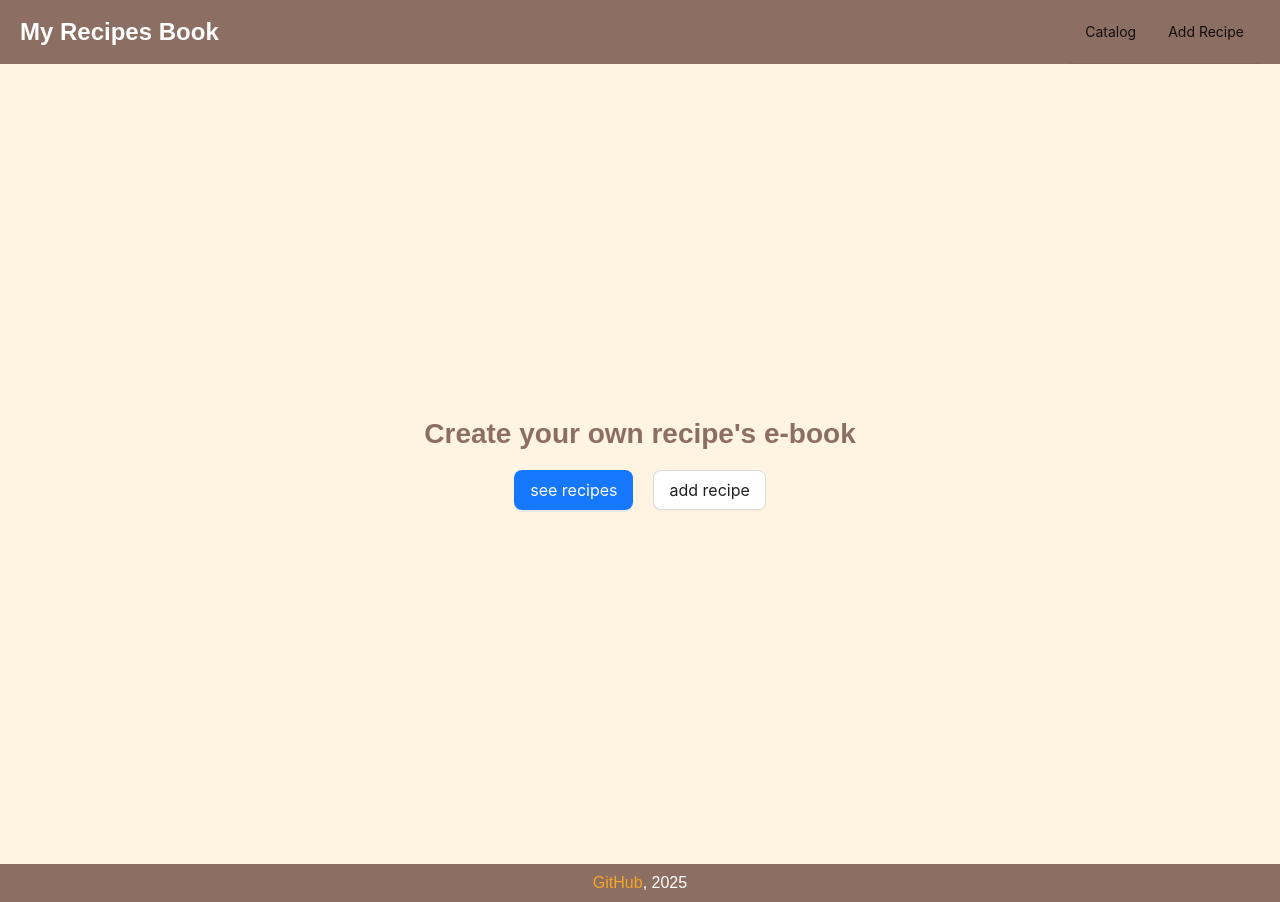
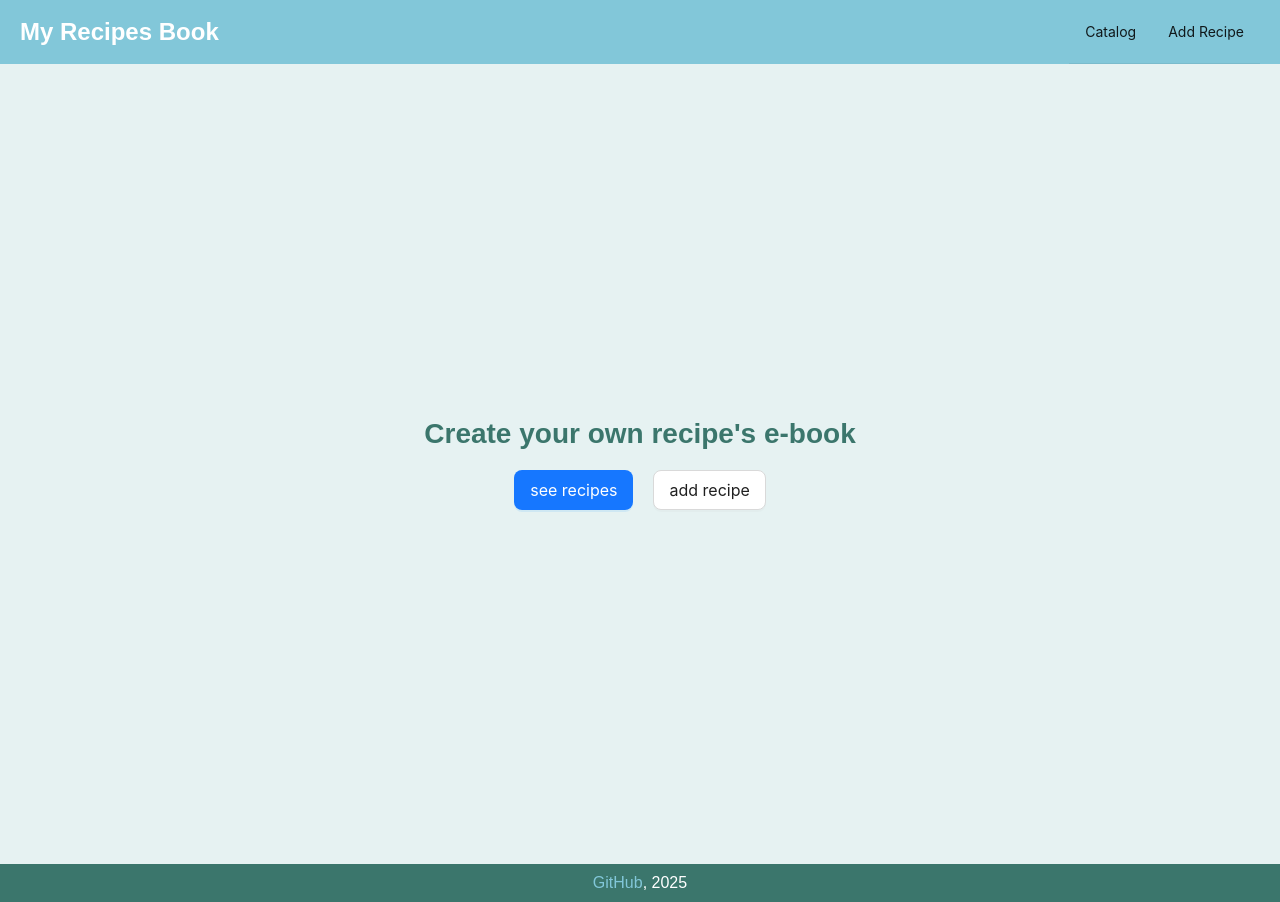
Before and after one commit to shumilika/recipes_book, a Next.js app: page / in a window 1280 px wide. Built offline with nearby package versions, Linux system fonts and the light colour scheme.

Commit message:
changes styles

```diff
--- a/src/app/globals.css
+++ b/src/app/globals.css
@@ -17,8 +17,8 @@ body {
 }
 
 body {
-  color: var(--foreground);
-  background: var(--background);
+  background-color: #E6F2F2;
+  color: #1F4E4E;
   font-family: Arial, Helvetica, sans-serif;
   -webkit-font-smoothing: antialiased;
   -moz-osx-font-smoothing: grayscale;
--- a/src/styles/catalog.module.css
+++ b/src/styles/catalog.module.css
@@ -1,6 +1,6 @@
 .layout {
     min-height: 100vh;
-    background: #f5f5f5;
+    background-color: #E6F2F2;
   }
 
   .content {
--- a/src/styles/currentRecipePage.module.css
+++ b/src/styles/currentRecipePage.module.css
@@ -1,6 +1,6 @@
 .content {
     padding: 20px;
-    background-color: #fafafa;
+    background-color: #E6F2F2;
   }
 
   .recipeHeader {
--- a/src/styles/navigationHeader.module.css
+++ b/src/styles/navigationHeader.module.css
@@ -3,7 +3,7 @@
   justify-content: space-between;
   align-items: center;
   padding: 20px;
-  background-color: #8d6e63;
+  background-color: #82C7D9;;
   color: #fff;
 }
 
@@ -13,10 +13,22 @@
   margin: 0;
 }
 
+.logo a{
+  color: #fff;
+  text-decoration: none;
+}
 .logo a:hover{
-  color: #fff;
+  color: #A8D5BA;
 }
 
   .menu {
     background: transparent;
   }
+
+  .menu .ant-menu-item a{
+    color: #fff;
+  }
+
+  .menu .ant-menu-item-active a:hover {
+    color: #A8D5BA; /* Нежно-зеленый акцент */
+  }
--- a/src/styles/page.module.css
+++ b/src/styles/page.module.css
@@ -3,29 +3,7 @@
     flex-direction: column;
     min-height: 100vh;
     font-family: Arial, sans-serif;
-    background-color: #fff4e1;
     color: #333;
-  }
-
-
-
-  .navList {
-    display: flex;
-    gap: 20px;
-    list-style: none;
-    margin: 0;
-    padding: 0;
-  }
-
-  .navLink {
-    text-decoration: none;
-    color: #fff;
-    font-size: 16px;
-    transition: color 0.3s ease;
-  }
-
-  .navLink:hover {
-    color: #f5a623; /* Оранжевый акцент */
   }
 
   .main {
@@ -41,7 +19,7 @@
   .tagline {
     font-size: 28px;
     margin-bottom: 20px;
-    color: #8d6e63;
+    color: #3B766C;
   }
 
   .buttonGroup {
@@ -49,18 +27,41 @@
     gap: 20px;
   }
 
+  .buttonGroup .ant-btn-primary {
+    background-color: #82C7D9; /* Голубой */
+    border-color: #82C7D9;
+  }
+
+  .buttonGroup .ant-btn-primary:hover {
+    background-color: #A8D5BA; /* Нежно-зеленый */
+    border-color: #A8D5BA;
+  }
+
+  .buttonGroup .ant-btn-default {
+    border-color: #3B766C;
+    color: #3B766C;
+  }
+
+  .buttonGroup .ant-btn-default:hover {
+    color: #82C7D9; /* Голубой */
+    border-color: #82C7D9;
+  }
+
+  /* footerPage */
+
   .footer {
     text-align: center;
     padding: 10px 20px;
-    background-color: #8d6e63;
+    background-color: #3B766C;
     color: #fff;
   }
 
   .footerLink {
-    color: #f5a623;
+    color: #82C7D9;
     text-decoration: none;
   }
 
   .footerLink:hover {
     text-decoration: underline;
+    color: #A8D5BA;
   }
```
Also changed, not shown: src/app/catalog/[id]/RecipeDetails.tsx (+20 -4 lines).
